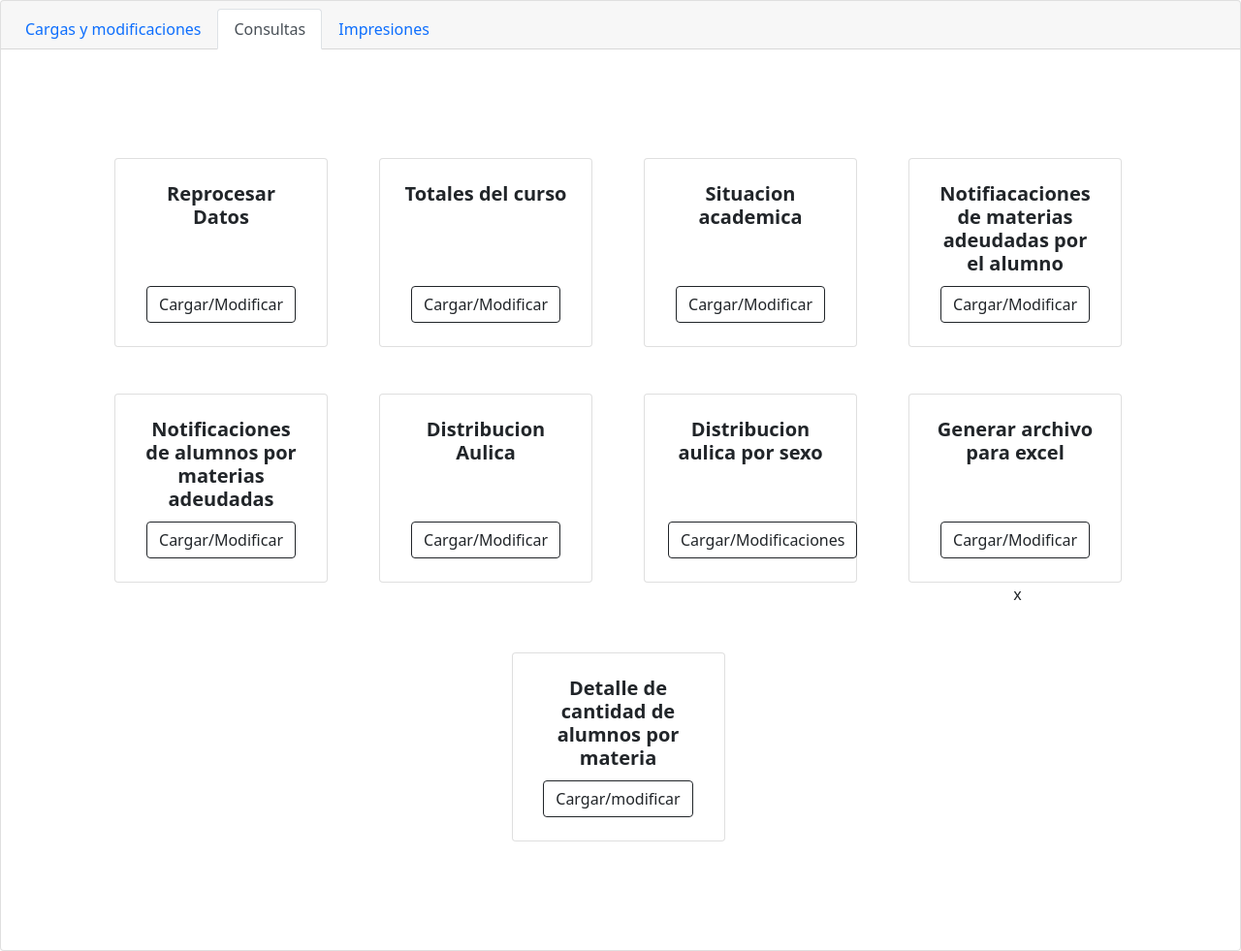
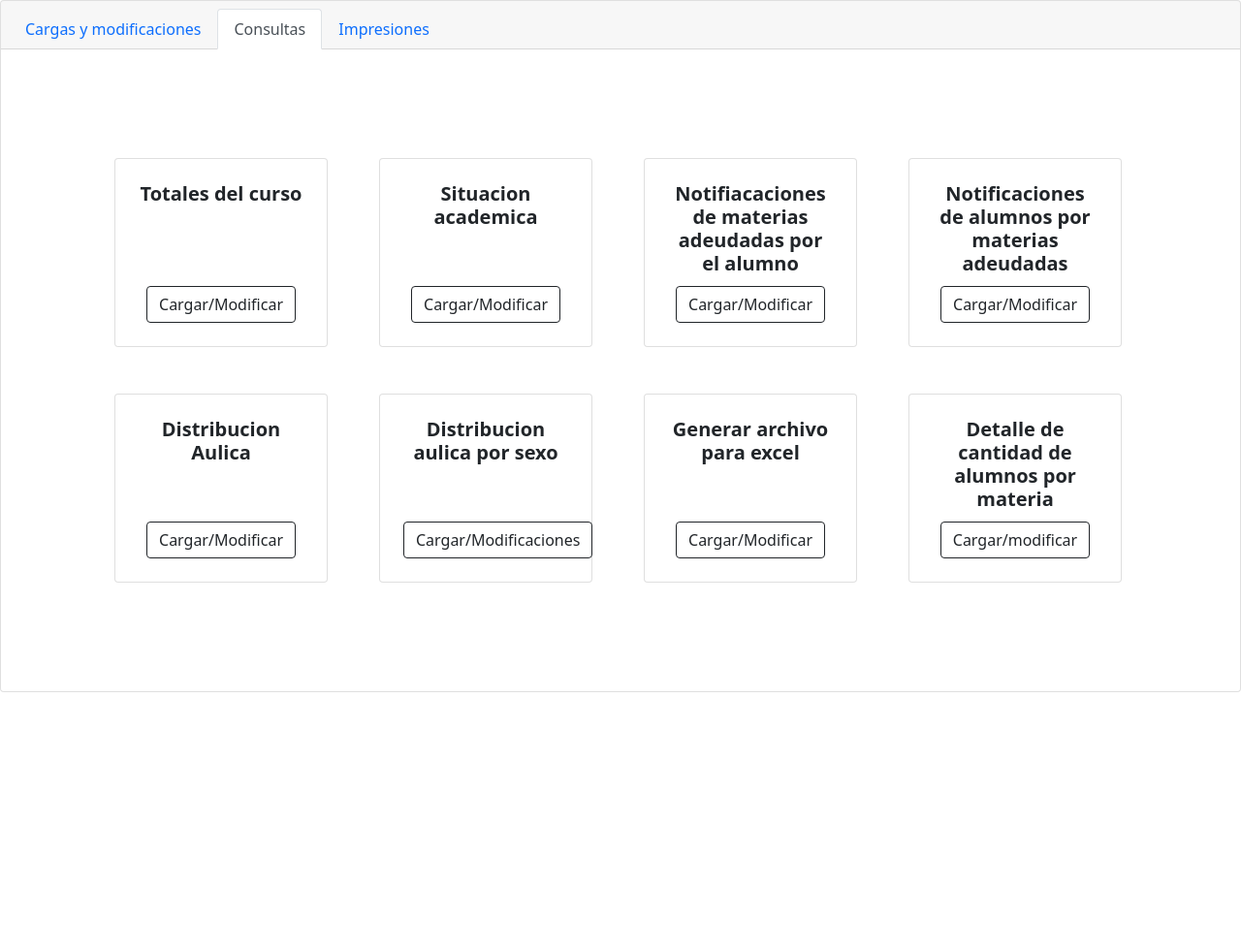
Before and after one commit to rodrigoacunaa/policia, a PHP site: page /policia/consultas.php in a window 1280 px wide. Shown: the part 60-1041 px from the top of the page at 97% size. After the commit the page ends 774 px from the top, so only its background shows below. Run offline with PHP 8.4, Linux system fonts and the light colour scheme; a user stored in the database is signed in; data that the repository does not hold is empty.

Commit message:
fix(consultas): quitar reprocesar datos y x

```diff
--- a/consultas.php
+++ b/consultas.php
@@ -74,20 +74,6 @@ destroyAdmin();
              <section class="py-5">
             <div class="container px-4 px-lg-5 mt-5">
                 <div class="row gx-4 gx-lg-5 row-cols-2 row-cols-md-3 row-cols-xl-4 justify-content-center">
-                    <div class="col mb-5">
-                        <div id="card" class="card h-10">
-                            <div class="card-body p-4">
-                                <div class="text-center">
-
-                                    <h5 class="fw-bolder">Reprocesar Datos</h5>
-                                </div>
-                            </div>
-
-                            <div class="card-footer p-4 pt-0 border-top-0 bg-transparent">
-                                <div class="text-center"><a class="btn btn-outline-dark mt-auto" href="#">Cargar/Modificar</a></div>
-                            </div>
-                        </div>
-                    </div>
                     <div class="col mb-5">
                         <div id="card" class="card h-10">
 
@@ -191,7 +177,7 @@ destroyAdmin();
                             <div class="card-footer p-4 pt-0 border-top-0 bg-transparent">
                                 <div class="text-center"><a class="btn btn-outline-dark mt-auto" href="#">Cargar/Modificar</a></div>
                             </div>
-                        </div>x
+                        </div>
                     </div>
                     <div class="col mb-5">
                         <div id="card" class="card h-10">
```
